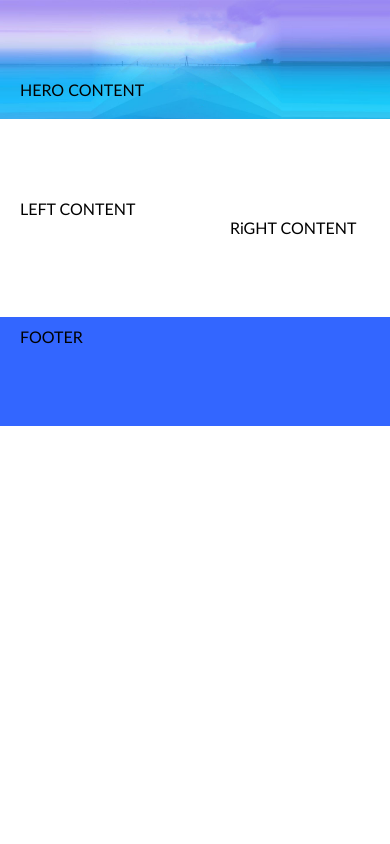
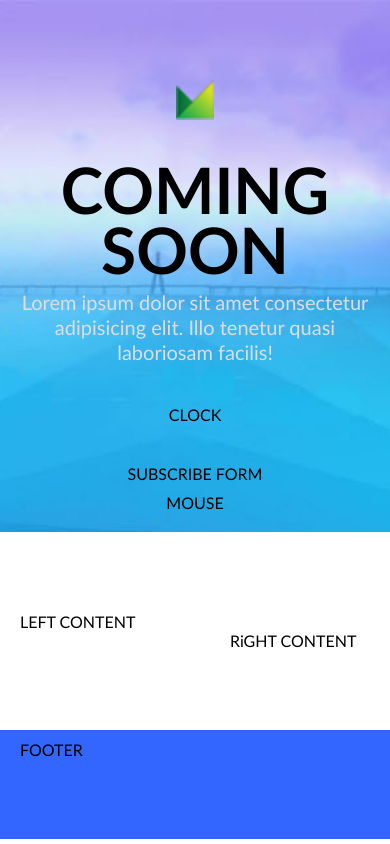
Before and after one commit to Paulius77777/Coming-soon, a plain HTML site: page index.html in a window 390 px wide. Drawn offline with Linux system fonts and the light colour scheme.

Commit message:
Hero section Structure and responsive design #2

```diff
--- a/css/style.css
+++ b/css/style.css
@@ -1,3 +1,4 @@
+/* Structure */
 .container {
     display: inline-block;
     width: 100%;
@@ -14,18 +15,16 @@
     }
     .container.content {
         background-color: #fff;
-        padding-top: 80px;
-        padding-bottom: 80px;
     }
     .container.footer {
         background-color: #36f;
         padding-top: 10px;
-        padding-bottom: 80px;
     }
     .container > .hero-row {
         display: inline-block;
         width: 600px;
         margin-left: calc(50% - 300px);
+        text-align: center;
     }
 
     .container > .row {
@@ -78,3 +77,40 @@
         }
 
 }
+
+/* HERO */
+.hero-row > .logo {
+    display: inline-block;
+    margin-bottom: 40px;
+    height: 40px;
+}
+.hero-row > h1 {
+    display: inline-block;
+    width: 100%;
+    margin-bottom: 10px;
+    text-transform: uppercase;
+    color: #000;
+    font-size: 64px;
+    line-height: 60px;
+}
+.hero-row > p {
+    display: inline-block;
+    width: 100%;
+    font-size: 20px;
+    line-height: 25px;
+    color: #ddd;
+
+}
+.hero-row > .clock {
+    display: inline-block;
+    width: 100%;
+    margin: 40px 0;
+}
+.hero-row > .form {
+    display: inline-block;
+    width: 90%;
+    margin: 0 5% 10px;
+}
+.hero-row > .mouse {
+    display: inline-block;
+}
--- a/index.html
+++ b/index.html
@@ -16,7 +16,12 @@
 <body>
     <div class="container hero">
         <div class="hero-row">
-            HERO CONTENT
+            <img src="./img/marknad.png" alt="logo" class="logo">
+            <h1>COMING SOON</h1>
+            <p>Lorem ipsum dolor sit amet consectetur adipisicing elit. Illo tenetur quasi laboriosam facilis!</p>
+            <div class="clock">CLOCK</div>
+            <form class="form">SUBSCRIBE FORM</form>
+            <div class="mouse">MOUSE</div>
         </div>
     </div>
     <div class="container content">
```
